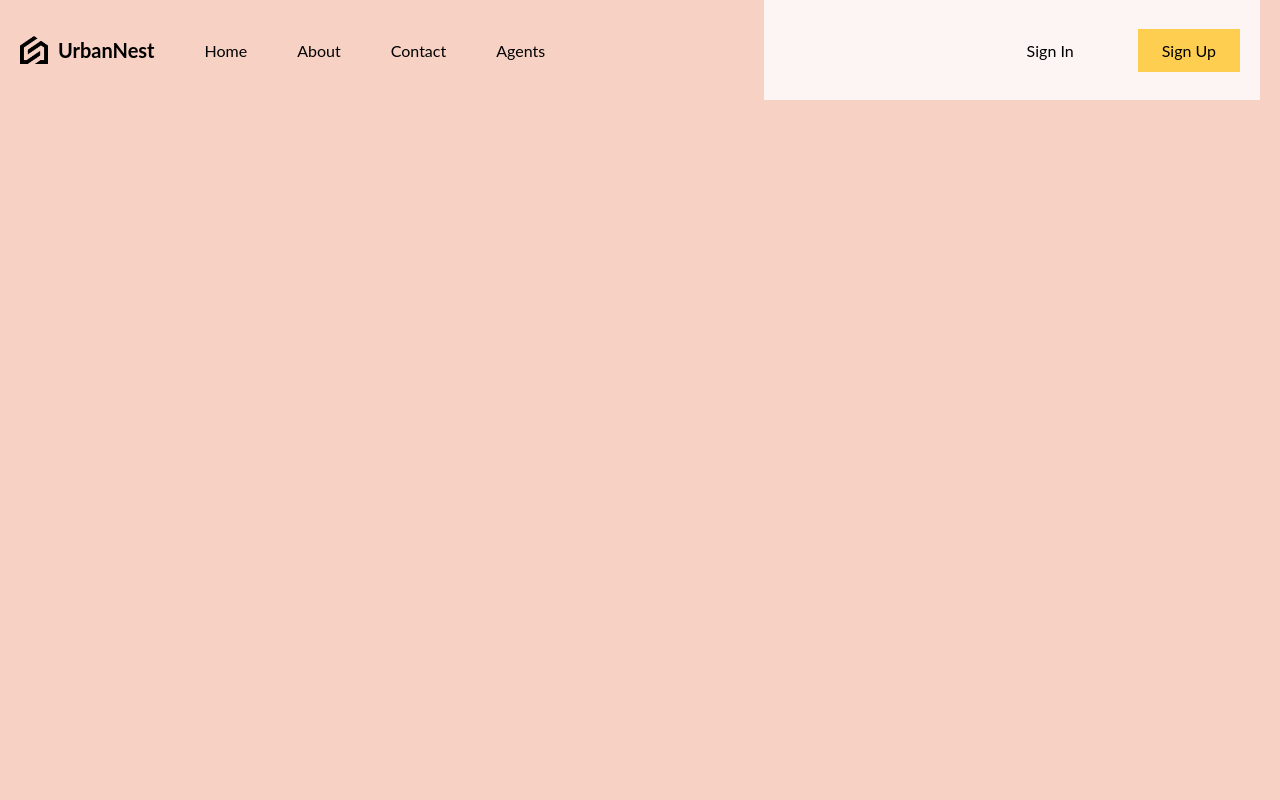
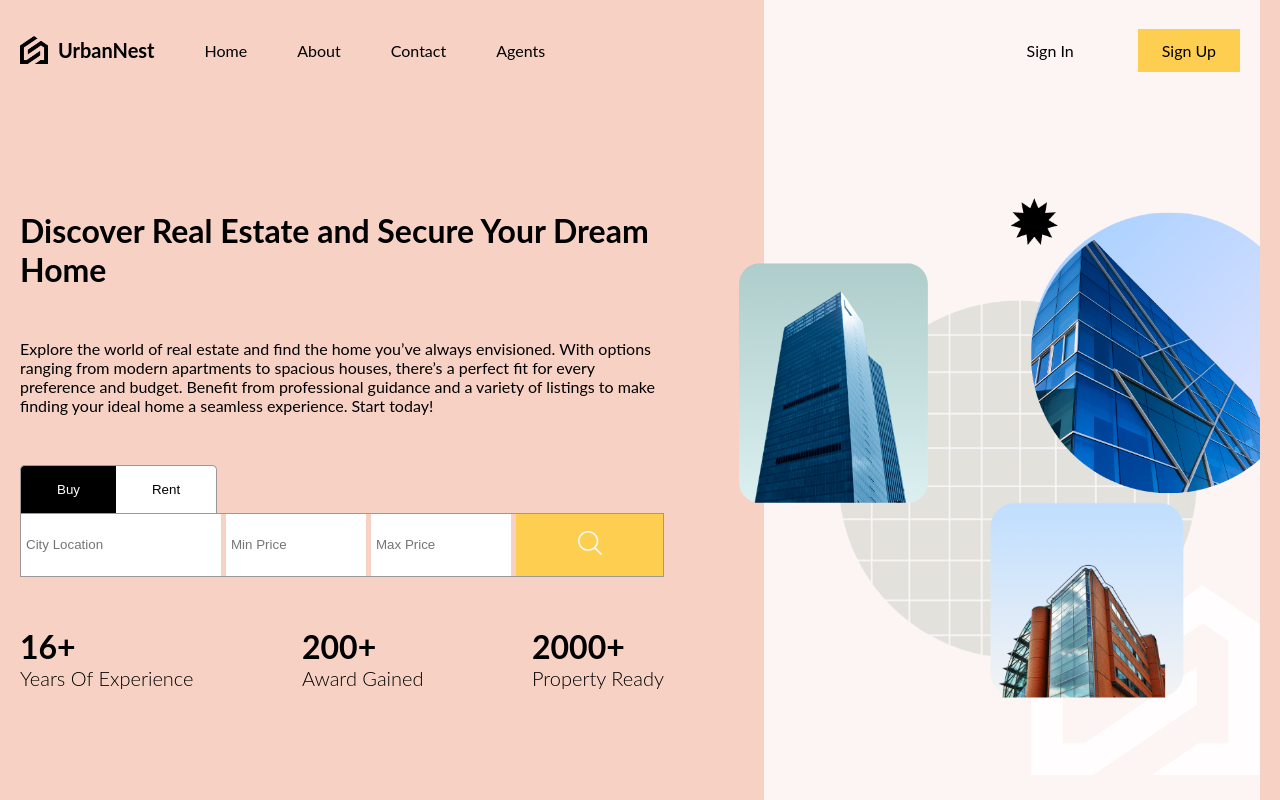
Before and after one commit to aditya281224/UrbanNest, a React (Vite) app in the folder client/: page / in a window 1280 px wide. Shown: the top 800 px of the page. Built offline with nearby package versions, Linux system fonts and the light colour scheme.

Commit message:
Home Page UI (2)

```diff
--- a/client/src/App.jsx
+++ b/client/src/App.jsx
@@ -1,11 +1,17 @@
 import Navbar from "./components/navbar/Navbar"
 import "./layout.scss"
-
+import HomePage from "./routes/homePage/homePage"
 
 function App(){
   return (
     <div className="layout">
+      <div className="navbar">
       <Navbar/>
+      </div>
+      <div className="content">
+      <HomePage/>
+      </div>
+
     </div>
   )
 }
--- /dev/null
+++ b/client/src/components/searchBar/SearchBar.jsx
@@ -0,0 +1,54 @@
+import { useState } from 'react';
+import './searchBar.scss'
+const types = ["buy","rent"]
+
+function SearchBar()
+{
+  const [query,setQuery]=useState({
+    type:"buy",
+    location:"",
+    minPrice:0,
+    maxPrice:0,
+  })
+
+
+  const switchType=(val)=>{
+    setQuery(prev=>({...prev,type:val}))
+  }
+  return(
+    <div className="searchBar">
+      <div className="type">
+       {
+        types.map((type) => (
+          <button key={type} onClick={() =>switchType(type)} className={query.type === type ? "active" : ""}>
+            {type}
+          </button>
+        ))
+       }
+      </div>
+      <form>
+        <input type="text" name="location" placeholder='City Location'/>
+        <input
+        type="text"
+        name="minPrice"
+        min={0}
+        max={10000000}
+        placeholder='Min Price'
+        />
+
+        <input
+        type="text"
+        name="maxPrice"
+        min={0}
+        max={10000000}
+        placeholder='Max Price'
+        />
+        <button>
+          <img src="/search.png" alt=""/>
+        </button>
+
+      </form>
+    </div>
+  )
+}
+export default SearchBar;
--- /dev/null
+++ b/client/src/components/searchBar/SearchBar.scss
@@ -0,0 +1,87 @@
+@import "../../responsive.scss";
+.searchBar{
+  .type{
+
+    button{
+      padding:16px 36px;
+      border:1px solid #999;
+      cursor: pointer;
+      background-color: white;
+      text-transform: capitalize;
+      border-bottom: none;
+
+      &.active{
+        background-color: black;
+        color: white;
+      }
+
+      &:first-child{
+        border-top-left-radius: 5px;
+        border-right: none;
+
+
+      }
+
+      &:last-child{
+        border-top-right-radius: 5px;
+        border-left: none;
+
+      }
+    }
+  }
+
+  form{
+    border: 1px solid #999;
+    display: flex;
+    justify-content: space-between;
+    height: 64px;
+    gap: 5px;
+
+    @include sm{
+      flex-direction: column;
+      border: none;
+    }
+    input{
+      border: none;
+      padding:0px 10px;
+      width: 200px;
+
+      @include lg{
+        padding: 0px 5px;
+
+        &:nth-child(2),&:nth-child(3){
+          width: 140px;
+        }
+      }
+      @include md{
+
+        width: 200px;
+        &:nth-child(2),&:nth-child(3){
+          width: 200px;
+        }
+      }
+      @include sm{
+        width: auto;
+        &:nth-child(2),&:nth-child(3){
+          width: auto;
+        }
+        padding:20px;
+        border-bottom: 1px solid gray;
+      }
+    }
+
+    button{
+      border:none;
+      cursor: pointers;
+      background-color: #fece51;
+      flex:1;
+
+      img{
+        width: 24px;
+        height: 24px;
+      }
+    }
+  }
+
+
+}
--- a/client/src/layout.scss
+++ b/client/src/layout.scss
@@ -7,6 +7,8 @@
   margin-right:auto;
   padding-left: 20px;
   padding-right: 20px;
+  display: flex;
+  flex-direction: column;
 
   @include lg{
     background-color: rgb(247,210, 196);
@@ -23,6 +25,10 @@
     max-width: 640px;
   }
 
+  .content{
+
+    flex:1;
+  }
 
 
 
--- /dev/null
+++ b/client/src/routes/homePage/homePage.jsx
@@ -0,0 +1,38 @@
+import './homePage.scss'
+import SearchBar from "../../components/searchBar/searchBar"
+function HomePage(){
+return(
+  <div className='homePage'>
+    <div className='textContainer'>
+      <div className="wrapper">
+      <h1>Discover Real Estate and Secure Your Dream Home</h1>
+      <p>
+      Explore the world of real estate and find the home you’ve always envisioned. With options ranging from modern apartments to spacious houses, there’s a perfect fit for every preference and budget. Benefit from professional guidance and a variety of listings to make finding your ideal home a seamless experience. Start today!
+      </p>
+      <SearchBar/>
+      <div className="boxes">
+        <div className="box">
+          <h1>16+</h1>
+          <h2>Years Of Experience</h2>
+        </div>
+        <div className="box">
+          <h1>200+</h1>
+          <h2>Award Gained</h2>
+        </div>
+        <div className="box">
+          <h1>2000+</h1>
+          <h2>Property Ready</h2>
+        </div>
+      </div>
+      </div>
+    </div>
+    <div className='imgContainer'>
+      <img src='/bg.png' alt=''/>
+    </div>
+
+
+
+  </div>
+)
+}
+export default HomePage;
--- /dev/null
+++ b/client/src/routes/homePage/homePage.scss
@@ -0,0 +1,72 @@
+@import "../../responsive.scss";
+.homePage{
+  display: flex;
+  height: 100%;
+  .textContainer{
+    flex:3;
+
+    .wrapper{
+    padding-right: 100px;
+    display: flex;
+    flex-direction: column;
+    justify-content: center;
+    gap:50px;
+    height:100%;
+
+    @include md{
+      padding: 0;
+    }
+
+    @include sm{
+      justify-content: flex-start;
+    }
+    }
+    .title{
+      font-size: 64px;
+      @include lg{
+        font-size: 48px;
+      }
+    }
+    .boxes{
+      display: flex;
+      justify-content: space-between;
+
+      @include sm{
+        display: none;
+      }
+
+      h1{
+        font-size: 36px;
+
+        @include lg{
+          font-size: 32px;
+        }
+      }
+      h2{
+        font-size: 20px;
+        font-weight: 300;
+      }
+    }
+  }
+  .imgContainer{
+    flex:2;
+    background-color: #fcf5f3;
+    position:relative;
+    display: flex;
+    align-items: center;
+
+    @include md{
+    display: none;
+    }
+    img{
+      width: 115%;
+      position: absolute;
+      right: 0;
+
+      @include lg{
+        width: 105%;
+      }
+    }
+  }
+
+}
```
